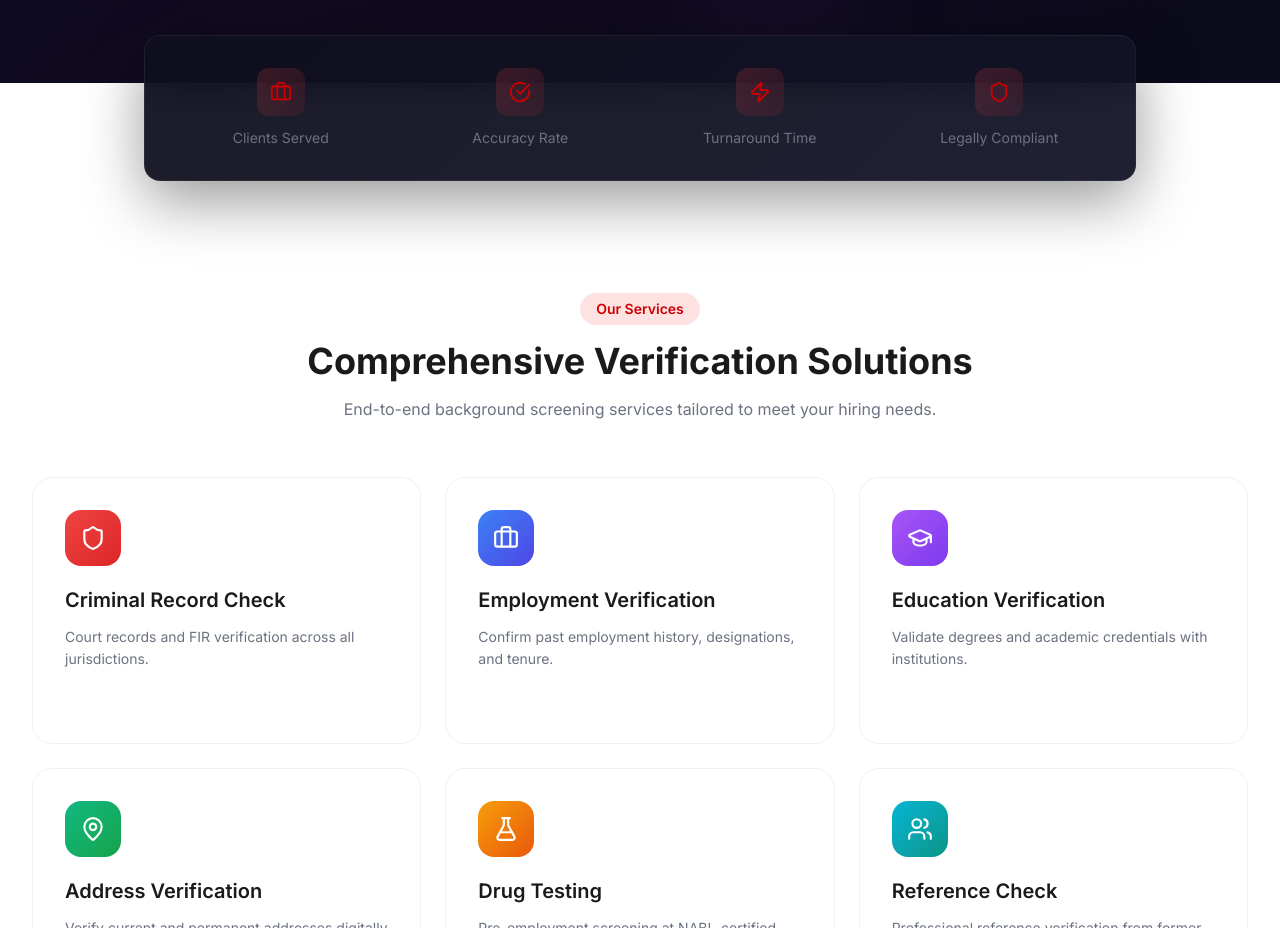
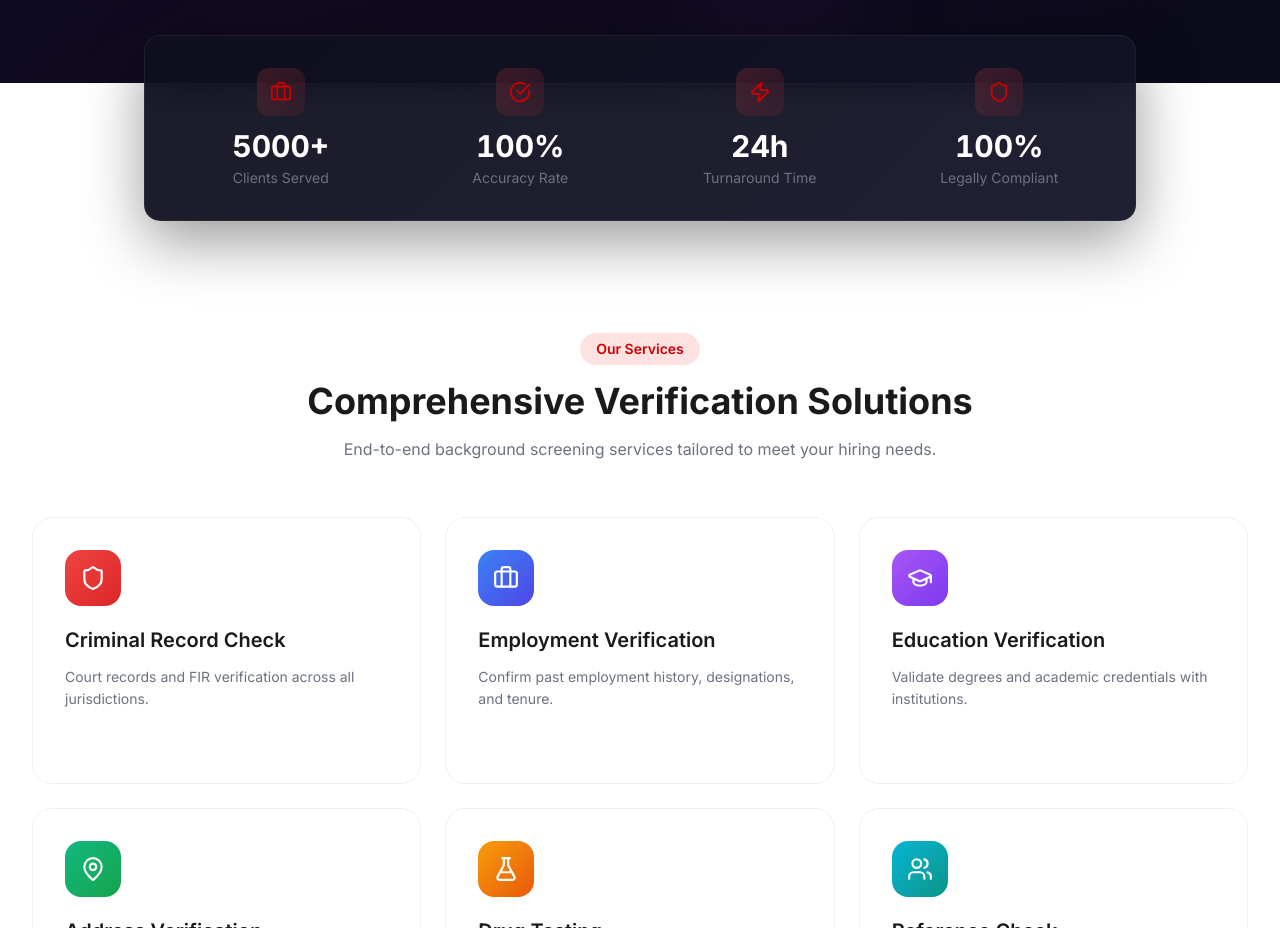
Before and after one commit to sp9935891173s-lgtm/integrity-check-website, a React (Vite) app in the folder app/: page / in a window 1280 px wide. Shown: the part 840-1768 px from the top of the page. Built offline with nearby package versions, Linux system fonts and the light colour scheme.

Commit message:
feat: restore premium Home page design with glassmorphism, floating orbs, count-up animations and industries section

```diff
--- a/app/src/pages/Home.tsx
+++ b/app/src/pages/Home.tsx
@@ -6,7 +6,7 @@ import {
   Zap, Lock, Headphones, Star, ArrowRight, FileText, Search, CheckCircle,
   ChevronRight, Stethoscope, Laptop, Landmark, Factory, ShoppingCart,
   School, UserSearch, Building2, Home as HomeIcon, Truck, Hotel, Wallet,
-  FlaskRound, Scale, Heart, ShieldCheck, Globe, Award, Clock, TrendingUp
+  FlaskRound, Scale, Heart, ShieldCheck, Clock, TrendingUp
 } from 'lucide-react';
 
 function HeroSection() {
@@ -80,13 +80,13 @@ function HeroSection() {
 }
 
 function CountUpStat({ end, suffix = '', prefix = '', label, icon: Icon, delay = 0 }: { end: number; suffix?: string; prefix?: string; label: string; icon: React.ComponentType<{size?:number;className?:string}>; delay?: number }) {
-  const { ref, value } = useCountUp({ end, duration: 2000, delay, suffix, prefix });
+  const { ref, display } = useCountUp({ end, duration: 2000, delay, suffix, prefix });
   return (
     <div ref={ref} className="text-center">
       <div className="w-12 h-12 mx-auto mb-3 rounded-xl bg-gradient-to-br from-red-500/20 to-red-600/10 flex items-center justify-center">
         <Icon size={22} className="text-brand-red" />
       </div>
-      <div className="text-white text-3xl font-bold mb-1 tabular-nums">{value}</div>
+      <div className="text-white text-3xl font-bold mb-1 tabular-nums">{display}</div>
       <div className="text-gray-500 text-sm">{label}</div>
     </div>
   );
```
